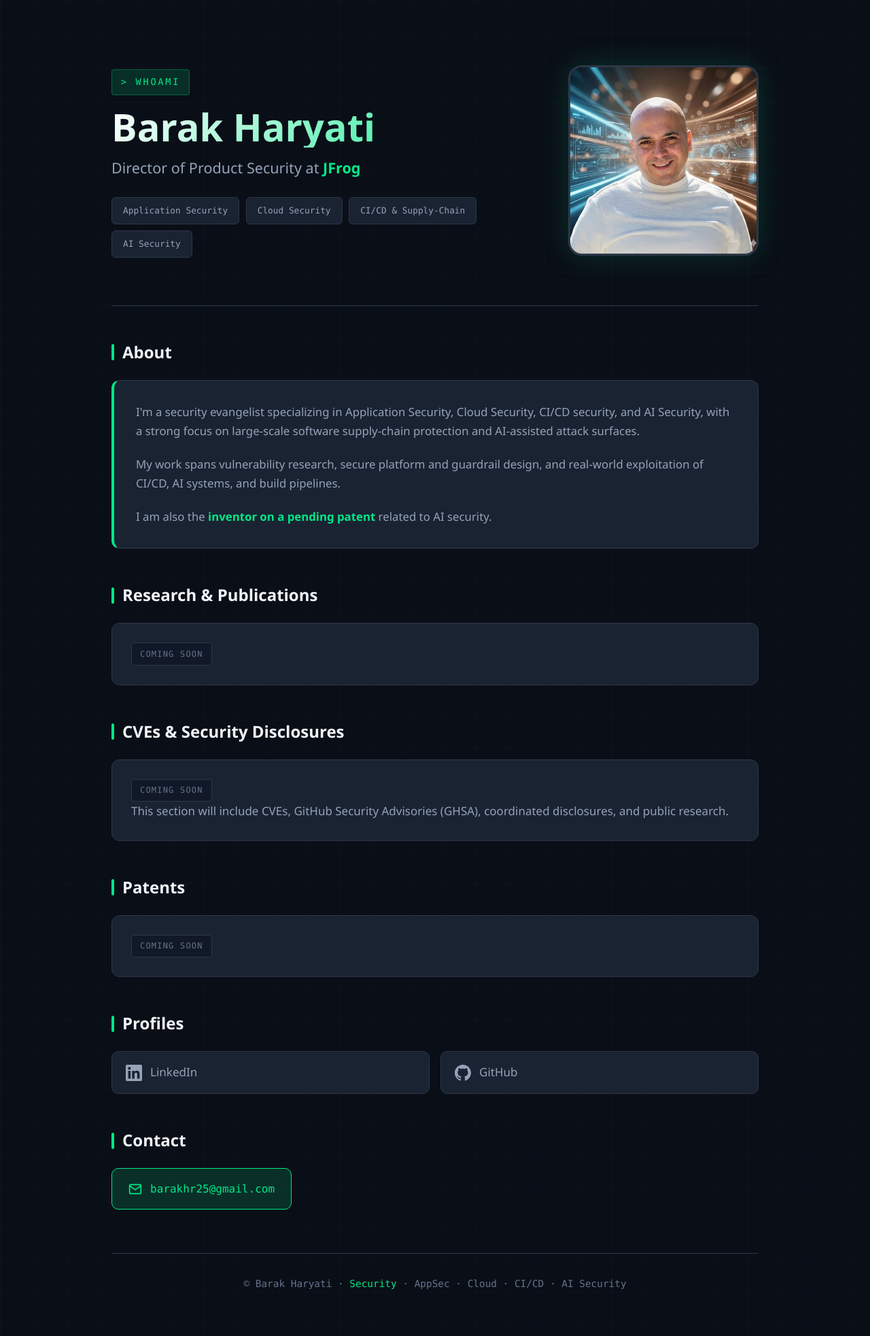
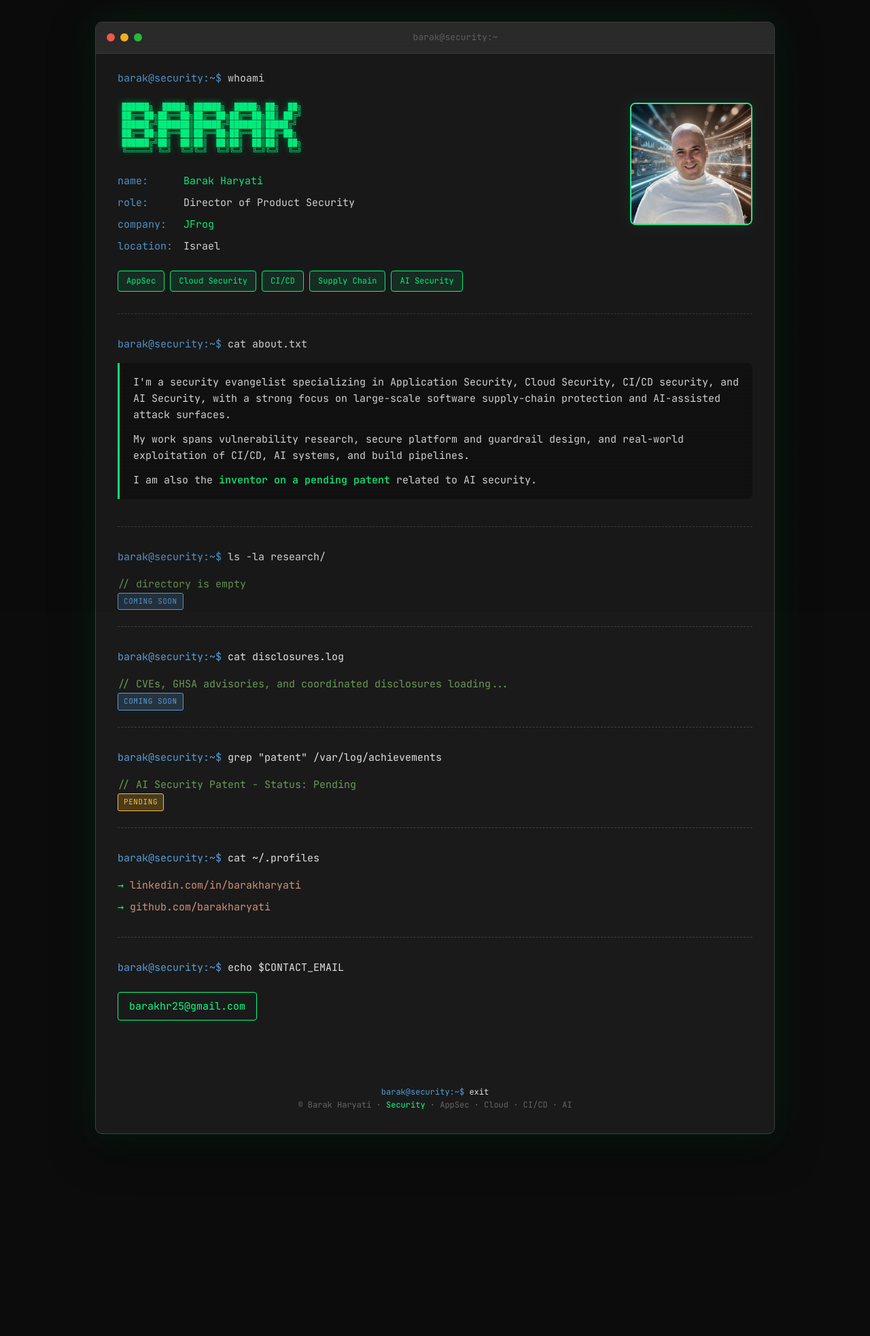
Before and after one commit to barakharyati/barakharyati, a Jekyll site: the page built from index.md, in a window 1280 px wide. Shown: the whole page at 68% size. Built offline with Jekyll 4.4.1, drawn with Linux system fonts in a browser that asks for light colours; after the commit the page ends 1700 px from its top, so only the background shows below that.

Commit message:
🖥️ Full terminal UI redesign with hacker aesthetic

```diff
--- a/assets/style.css
+++ b/assets/style.css
@@ -1,7 +1,9 @@
 /* ═══════════════════════════════════════════════════════════════
-   BARAK HARYATI - CYBER SECURITY PORTFOLIO
-   Dark theme with cyber aesthetics
+   BARAK HARYATI - TERMINAL PORTFOLIO
+   Full terminal/hacker aesthetic
    ═══════════════════════════════════════════════════════════════ */
+
+@import url('https://fonts.googleapis.com/css2?family=JetBrains+Mono:wght@400;500;600;700&display=swap');
 
 /* Reset */
 *, *::before, *::after {
@@ -12,143 +14,214 @@
 
 /* CSS Variables */
 :root {
-  --bg-primary: #0a0e17;
-  --bg-secondary: #111827;
-  --bg-card: #1a2332;
-  --bg-card-hover: #222d3f;
-  --accent: #00e887;
-  --accent-dim: rgba(0, 232, 135, 0.15);
-  --accent-glow: rgba(0, 232, 135, 0.4);
-  --text-primary: #f0f4f8;
-  --text-secondary: #94a3b8;
-  --text-muted: #64748b;
-  --border: #2d3748;
-  --font-main: 'Segoe UI', -apple-system, BlinkMacSystemFont, system-ui, sans-serif;
-  --font-mono: 'SF Mono', 'Fira Code', 'Consolas', monospace;
+  --bg-primary: #0c0c0c;
+  --bg-terminal: #1a1a1a;
+  --bg-header: #2d2d2d;
+  --accent: #00ff88;
+  --accent-dim: rgba(0, 255, 136, 0.1);
+  --accent-glow: rgba(0, 255, 136, 0.5);
+  --text-primary: #00ff88;
+  --text-white: #e0e0e0;
+  --text-muted: #666666;
+  --text-comment: #6a9955;
+  --text-string: #ce9178;
+  --text-keyword: #569cd6;
+  --text-function: #dcdcaa;
+  --border: #404040;
+  --red: #ff5f56;
+  --yellow: #ffbd2e;
+  --green: #27c93f;
+  --font-mono: 'JetBrains Mono', 'SF Mono', 'Fira Code', 'Consolas', monospace;
 }
 
-/* Background with subtle grid pattern */
+/* Scanline effect */
+body::before {
+  content: '';
+  position: fixed;
+  top: 0;
+  left: 0;
+  width: 100%;
+  height: 100%;
+  background: repeating-linear-gradient(
+    0deg,
+    rgba(0, 0, 0, 0.15),
+    rgba(0, 0, 0, 0.15) 1px,
+    transparent 1px,
+    transparent 2px
+  );
+  pointer-events: none;
+  z-index: 1000;
+}
+
 body {
-  font-family: var(--font-main);
-  font-size: 17px;
-  line-height: 1.7;
+  font-family: var(--font-mono);
+  font-size: 15px;
+  line-height: 1.6;
   color: var(--text-primary);
   background: var(--bg-primary);
-  background-image:
-    linear-gradient(rgba(0, 232, 135, 0.03) 1px, transparent 1px),
-    linear-gradient(90deg, rgba(0, 232, 135, 0.03) 1px, transparent 1px);
-  background-size: 50px 50px;
   min-height: 100vh;
+  padding: 2rem;
 }
 
-/* Container */
+/* Terminal Window */
 .container {
   max-width: 1000px;
   margin: 0 auto;
-  padding: 2rem 1.5rem;
+  background: var(--bg-terminal);
+  border-radius: 10px;
+  border: 1px solid var(--border);
+  overflow: hidden;
+  box-shadow:
+    0 0 60px rgba(0, 255, 136, 0.1),
+    0 20px 60px rgba(0, 0, 0, 0.5);
+}
+
+/* Terminal Header */
+.terminal-header {
+  background: var(--bg-header);
+  padding: 12px 16px;
+  display: flex;
+  align-items: center;
+  gap: 8px;
+  border-bottom: 1px solid var(--border);
+}
+
+.terminal-btn {
+  width: 12px;
+  height: 12px;
+  border-radius: 50%;
+}
+
+.terminal-btn.red { background: var(--red); }
+.terminal-btn.yellow { background: var(--yellow); }
+.terminal-btn.green { background: var(--green); }
+
+.terminal-title {
+  flex: 1;
+  text-align: center;
+  color: var(--text-muted);
+  font-size: 13px;
+}
+
+/* Terminal Body */
+.terminal-body {
+  padding: 1.5rem 2rem 2rem;
 }
 
 /* ═══════════════════════════════════════════════════════════════
-   HERO SECTION
+   HERO / WHOAMI
    ═══════════════════════════════════════════════════════════════ */
 
 .hero {
-  display: flex;
-  align-items: center;
-  justify-content: space-between;
-  gap: 3rem;
-  padding: 4rem 0;
-  border-bottom: 1px solid var(--border);
-  margin-bottom: 3rem;
+  margin-bottom: 2rem;
+  padding-bottom: 2rem;
+  border-bottom: 1px dashed var(--border);
 }
 
-.hero-content {
-  flex: 1;
+.command-line {
+  margin-bottom: 1rem;
 }
 
-.hero-label {
-  display: inline-block;
-  font-family: var(--font-mono);
-  font-size: 0.85rem;
-  color: var(--accent);
-  text-transform: uppercase;
-  letter-spacing: 0.2em;
-  margin-bottom: 1rem;
-  padding: 0.4rem 0.8rem;
-  background: var(--accent-dim);
-  border-radius: 4px;
-  border: 1px solid rgba(0, 232, 135, 0.3);
+.prompt {
+  color: var(--text-keyword);
 }
 
-.hero h1 {
-  font-size: 3.5rem;
-  font-weight: 700;
-  line-height: 1.1;
-  margin-bottom: 0.75rem;
-  background: linear-gradient(135deg, #ffffff 0%, #00e887 100%);
-  -webkit-background-clip: text;
-  -webkit-text-fill-color: transparent;
-  background-clip: text;
+.command {
+  color: var(--text-white);
 }
 
-.hero-title {
-  font-size: 1.35rem;
-  color: var(--text-secondary);
-  margin-bottom: 1.5rem;
-  font-weight: 400;
+.cursor {
+  display: inline-block;
+  width: 10px;
+  height: 18px;
+  background: var(--accent);
+  margin-left: 2px;
+  animation: blink 1s infinite;
+  vertical-align: middle;
 }
 
-.hero-title strong {
-  color: var(--accent);
-  font-weight: 600;
+@keyframes blink {
+  0%, 50% { opacity: 1; }
+  51%, 100% { opacity: 0; }
 }
 
-.expertise-tags {
-  display: flex;
-  flex-wrap: wrap;
-  gap: 0.6rem;
+.output {
+  margin-top: 1.5rem;
 }
 
-.expertise-tags span {
-  font-family: var(--font-mono);
-  font-size: 0.8rem;
-  padding: 0.5rem 1rem;
-  background: var(--bg-card);
-  border: 1px solid var(--border);
-  border-radius: 6px;
-  color: var(--text-secondary);
-  transition: all 0.2s ease;
+.ascii-name {
+  color: var(--accent);
+  font-size: 11px;
+  line-height: 1.2;
+  margin-bottom: 1.5rem;
+  white-space: pre;
+  text-shadow: 0 0 10px var(--accent-glow);
 }
 
-.expertise-tags span:hover {
-  border-color: var(--accent);
-  color: var(--accent);
-  background: var(--accent-dim);
+.info-block {
+  display: grid;
+  grid-template-columns: auto 1fr;
+  gap: 0.5rem 1rem;
+  margin-bottom: 1.5rem;
 }
 
-/* Profile Image */
-.hero-image {
-  flex-shrink: 0;
+.info-key {
+  color: var(--text-keyword);
+}
+
+.info-value {
+  color: var(--text-white);
+}
+
+.info-value.highlight {
+  color: var(--accent);
+}
+
+.info-value a {
+  color: var(--text-string);
+  text-decoration: none;
+}
+
+.info-value a:hover {
+  text-decoration: underline;
+}
+
+/* Profile image in terminal */
+.profile-container {
+  float: right;
+  margin: 0 0 1rem 2rem;
 }
 
 .profile-image {
-  width: 280px;
-  height: 280px;
-  border-radius: 20px;
-  object-fit: cover;
-  border: 3px solid var(--border);
-  box-shadow:
-    0 0 40px rgba(0, 232, 135, 0.15),
-    0 20px 40px rgba(0, 0, 0, 0.4);
+  width: 180px;
+  height: 180px;
+  border-radius: 8px;
+  border: 2px solid var(--accent);
+  box-shadow: 0 0 20px var(--accent-dim);
+  filter: grayscale(30%) contrast(1.1);
   transition: all 0.3s ease;
 }
 
 .profile-image:hover {
-  border-color: var(--accent);
-  box-shadow:
-    0 0 60px rgba(0, 232, 135, 0.25),
-    0 20px 50px rgba(0, 0, 0, 0.5);
-  transform: translateY(-5px);
+  filter: grayscale(0%) contrast(1);
+  box-shadow: 0 0 30px var(--accent-glow);
+}
+
+/* Tags */
+.tags {
+  display: flex;
+  flex-wrap: wrap;
+  gap: 0.5rem;
+  margin-top: 1rem;
+}
+
+.tag {
+  padding: 0.3rem 0.75rem;
+  background: var(--accent-dim);
+  border: 1px solid var(--accent);
+  border-radius: 4px;
+  font-size: 12px;
+  color: var(--accent);
 }
 
 /* ═══════════════════════════════════════════════════════════════
@@ -156,158 +229,123 @@ body {
    ═══════════════════════════════════════════════════════════════ */
 
 section {
-  margin-bottom: 3rem;
+  margin-bottom: 2rem;
+  padding-bottom: 1.5rem;
+  border-bottom: 1px dashed var(--border);
+}
+
+section:last-of-type {
+  border-bottom: none;
+}
+
+.section-cmd {
+  margin-bottom: 1rem;
 }
 
 h2 {
-  font-size: 1.5rem;
-  font-weight: 600;
-  margin-bottom: 1.25rem;
-  color: var(--text-primary);
-  display: flex;
-  align-items: center;
-  gap: 0.75rem;
+  display: inline;
+  font-size: 15px;
+  font-weight: 400;
 }
 
-h2::before {
-  content: '';
-  display: inline-block;
-  width: 4px;
-  height: 1.5rem;
-  background: var(--accent);
-  border-radius: 2px;
+/* Comment style text */
+.comment {
+  color: var(--text-comment);
 }
 
-/* Cards */
-.card {
-  background: var(--bg-card);
-  border: 1px solid var(--border);
-  border-radius: 12px;
-  padding: 1.75rem;
-  margin-bottom: 1rem;
-  transition: all 0.2s ease;
+.comment::before {
+  content: '// ';
 }
 
-.card:hover {
-  background: var(--bg-card-hover);
-  border-color: rgba(0, 232, 135, 0.3);
-  transform: translateY(-2px);
+/* Output blocks */
+.output-block {
+  background: rgba(0, 0, 0, 0.3);
+  border-left: 3px solid var(--accent);
+  padding: 1rem 1.25rem;
+  margin: 1rem 0;
+  border-radius: 0 6px 6px 0;
 }
 
-.card p {
-  color: var(--text-secondary);
-  margin-bottom: 1rem;
+.output-block p {
+  color: var(--text-white);
+  margin-bottom: 0.75rem;
 }
 
-.card p:last-child {
+.output-block p:last-child {
   margin-bottom: 0;
 }
 
-/* About text styling */
-.about-text {
-  background: var(--bg-card);
-  border: 1px solid var(--border);
-  border-radius: 12px;
-  padding: 2rem;
-  border-left: 4px solid var(--accent);
+.output-block .highlight {
+  color: var(--accent);
+  font-weight: 500;
 }
 
-.about-text p {
-  color: var(--text-secondary);
-  margin-bottom: 1.25rem;
-  font-size: 1.05rem;
+/* Status badges */
+.status {
+  display: inline-block;
+  padding: 0.2rem 0.5rem;
+  border-radius: 3px;
+  font-size: 11px;
+  text-transform: uppercase;
+  letter-spacing: 0.05em;
 }
 
-.about-text p:last-child {
-  margin-bottom: 0;
+.status.pending {
+  background: rgba(255, 189, 46, 0.2);
+  color: var(--yellow);
+  border: 1px solid var(--yellow);
 }
 
-.about-text strong {
+.status.coming {
+  background: rgba(86, 156, 214, 0.2);
+  color: var(--text-keyword);
+  border: 1px solid var(--text-keyword);
+}
+
+/* ═══════════════════════════════════════════════════════════════
+   LINKS
+   ═══════════════════════════════════════════════════════════════ */
+
+.links-list {
+  list-style: none;
+}
+
+.links-list li {
+  margin-bottom: 0.5rem;
+}
+
+.links-list li::before {
+  content: '→ ';
   color: var(--accent);
 }
 
-/* Coming Soon badge */
-.coming-soon {
-  display: inline-block;
-  font-family: var(--font-mono);
-  font-size: 0.75rem;
-  padding: 0.35rem 0.75rem;
-  background: var(--bg-secondary);
-  border: 1px solid var(--border);
-  border-radius: 4px;
-  color: var(--text-muted);
-  text-transform: uppercase;
-  letter-spacing: 0.1em;
-}
-
-/* ═══════════════════════════════════════════════════════════════
-   LINKS & PROFILES
-   ═══════════════════════════════════════════════════════════════ */
-
-a {
-  color: var(--accent);
+.links-list a {
+  color: var(--text-string);
   text-decoration: none;
   transition: all 0.2s ease;
 }
 
-a:hover {
-  color: #4fffaa;
+.links-list a:hover {
+  color: var(--accent);
   text-shadow: 0 0 10px var(--accent-glow);
 }
 
-.profiles-grid {
-  display: grid;
-  grid-template-columns: repeat(auto-fit, minmax(200px, 1fr));
-  gap: 1rem;
-}
-
-.profile-link {
-  display: flex;
-  align-items: center;
-  gap: 0.75rem;
-  padding: 1rem 1.25rem;
-  background: var(--bg-card);
-  border: 1px solid var(--border);
-  border-radius: 10px;
-  color: var(--text-secondary);
+/* Email */
+.email-link {
+  display: inline-block;
+  color: var(--accent);
+  text-decoration: none;
+  padding: 0.5rem 1rem;
+  border: 1px solid var(--accent);
+  border-radius: 4px;
+  margin-top: 0.5rem;
   transition: all 0.2s ease;
 }
 
-.profile-link:hover {
-  background: var(--accent-dim);
-  border-color: var(--accent);
-  color: var(--accent);
-  transform: translateX(5px);
-  text-shadow: none;
-}
-
-.profile-link svg {
-  width: 24px;
-  height: 24px;
-  fill: currentColor;
-}
-
-/* Contact email */
-.contact-email {
-  display: inline-flex;
-  align-items: center;
-  gap: 0.75rem;
-  padding: 1rem 1.5rem;
-  background: var(--accent-dim);
-  border: 1px solid var(--accent);
-  border-radius: 10px;
-  color: var(--accent);
-  font-family: var(--font-mono);
-  font-size: 1rem;
-  transition: all 0.2s ease;
-}
-
-.contact-email:hover {
+.email-link:hover {
   background: var(--accent);
-  color: var(--bg-primary);
-  text-shadow: none;
-  transform: translateY(-2px);
-  box-shadow: 0 10px 30px var(--accent-glow);
+  color: var(--bg-terminal);
+  box-shadow: 0 0 20px var(--accent-glow);
 }
 
 /* ═══════════════════════════════════════════════════════════════
@@ -315,20 +353,24 @@ a:hover {
    ═══════════════════════════════════════════════════════════════ */
 
 footer {
-  margin-top: 4rem;
-  padding: 2rem 0;
-  border-top: 1px solid var(--border);
+  margin-top: 2rem;
+  padding-top: 1rem;
   text-align: center;
 }
 
 footer p {
   color: var(--text-muted);
-  font-size: 0.9rem;
-  font-family: var(--font-mono);
+  font-size: 12px;
 }
 
-footer span {
+footer .accent {
   color: var(--accent);
+}
+
+/* Exit message */
+.exit-msg {
+  margin-top: 1.5rem;
+  color: var(--text-muted);
 }
 
 /* ═══════════════════════════════════════════════════════════════
@@ -336,68 +378,60 @@ footer span {
    ═══════════════════════════════════════════════════════════════ */
 
 @media (max-width: 768px) {
-  .hero {
-    flex-direction: column-reverse;
-    text-align: center;
-    padding: 2rem 0;
-    gap: 2rem;
+  body {
+    padding: 1rem;
   }
 
-  .hero h1 {
-    font-size: 2.5rem;
+  .terminal-body {
+    padding: 1rem;
   }
 
-  .hero-title {
-    font-size: 1.15rem;
-  }
-
-  .expertise-tags {
-    justify-content: center;
+  .profile-container {
+    float: none;
+    margin: 0 0 1.5rem 0;
+    text-align: center;
   }
 
   .profile-image {
-    width: 200px;
-    height: 200px;
+    width: 140px;
+    height: 140px;
   }
 
-  .container {
-    padding: 1.5rem 1rem;
+  .ascii-name {
+    font-size: 8px;
+    overflow-x: auto;
   }
 
-  h2 {
-    font-size: 1.25rem;
+  .info-block {
+    grid-template-columns: 1fr;
+    gap: 0.25rem;
   }
 
-  .profiles-grid {
-    grid-template-columns: 1fr;
+  .info-key {
+    margin-top: 0.5rem;
+  }
+
+  .tags {
+    justify-content: center;
   }
 }
 
 @media (max-width: 480px) {
-  .hero h1 {
-    font-size: 2rem;
+  body {
+    padding: 0.5rem;
+    font-size: 13px;
   }
 
-  .expertise-tags span {
-    font-size: 0.7rem;
-    padding: 0.4rem 0.75rem;
+  .terminal-body {
+    padding: 0.75rem;
+  }
+
+  .ascii-name {
+    display: none;
   }
 
   .profile-image {
-    width: 160px;
-    height: 160px;
+    width: 120px;
+    height: 120px;
   }
 }
-
-/* ═══════════════════════════════════════════════════════════════
-   ANIMATIONS
-   ═══════════════════════════════════════════════════════════════ */
-
-@keyframes pulse-glow {
-  0%, 100% { box-shadow: 0 0 40px rgba(0, 232, 135, 0.15); }
-  50% { box-shadow: 0 0 60px rgba(0, 232, 135, 0.25); }
-}
-
-.profile-image {
-  animation: pulse-glow 4s ease-in-out infinite;
-}
--- a/index.md
+++ b/index.md
@@ -3,76 +3,117 @@ layout: default
 title: Barak Haryati
 ---
 
+<div class="terminal-header">
+  <span class="terminal-btn red"></span>
+  <span class="terminal-btn yellow"></span>
+  <span class="terminal-btn green"></span>
+  <span class="terminal-title">barak@security:~</span>
+</div>
+
+<div class="terminal-body">
+
 <section class="hero">
-  <div class="hero-content">
-    <span class="hero-label">> whoami</span>
-    <h1>Barak Haryati</h1>
-    <p class="hero-title">Director of Product Security at <strong>JFrog</strong></p>
-    <div class="expertise-tags">
-      <span>Application Security</span>
-      <span>Cloud Security</span>
-      <span>CI/CD & Supply-Chain</span>
-      <span>AI Security</span>
+  <div class="command-line">
+    <span class="prompt">barak@security:~$</span> <span class="command">whoami</span><span class="cursor"></span>
+  </div>
+
+  <div class="output">
+    <div class="profile-container">
+      <img src="assets/profile.png" alt="Barak Haryati" class="profile-image">
     </div>
-  </div>
-  <div class="hero-image">
-    <img src="assets/profile.png" alt="Barak Haryati" class="profile-image">
+
+<pre class="ascii-name">
+ ██████╗  █████╗ ██████╗  █████╗ ██╗  ██╗
+ ██╔══██╗██╔══██╗██╔══██╗██╔══██╗██║ ██╔╝
+ ██████╔╝███████║██████╔╝███████║█████╔╝
+ ██╔══██╗██╔══██║██╔══██╗██╔══██║██╔═██╗
+ ██████╔╝██║  ██║██║  ██║██║  ██║██║  ██╗
+ ╚═════╝ ╚═╝  ╚═╝╚═╝  ╚═╝╚═╝  ╚═╝╚═╝  ╚═╝
+</pre>
+
+<div class="info-block">
+  <span class="info-key">name:</span>
+  <span class="info-value highlight">Barak Haryati</span>
+
+  <span class="info-key">role:</span>
+  <span class="info-value">Director of Product Security</span>
+
+  <span class="info-key">company:</span>
+  <span class="info-value highlight">JFrog</span>
+
+  <span class="info-key">location:</span>
+  <span class="info-value">Israel</span>
+</div>
+
+<div class="tags">
+  <span class="tag">AppSec</span>
+  <span class="tag">Cloud Security</span>
+  <span class="tag">CI/CD</span>
+  <span class="tag">Supply Chain</span>
+  <span class="tag">AI Security</span>
+</div>
+
   </div>
 </section>
 
 <section id="about">
-  <h2>About</h2>
-  <div class="about-text">
+  <div class="section-cmd">
+    <span class="prompt">barak@security:~$</span> <span class="command">cat about.txt</span>
+  </div>
+
+  <div class="output-block">
     <p>I'm a security evangelist specializing in Application Security, Cloud Security, CI/CD security, and AI Security, with a strong focus on large-scale software supply-chain protection and AI-assisted attack surfaces.</p>
     <p>My work spans vulnerability research, secure platform and guardrail design, and real-world exploitation of CI/CD, AI systems, and build pipelines.</p>
-    <p>I am also the <strong>inventor on a pending patent</strong> related to AI security.</p>
+    <p>I am also the <span class="highlight">inventor on a pending patent</span> related to AI security.</p>
   </div>
 </section>
 
 <section id="research">
-  <h2>Research & Publications</h2>
-  <div class="card">
-    <span class="coming-soon">Coming Soon</span>
+  <div class="section-cmd">
+    <span class="prompt">barak@security:~$</span> <span class="command">ls -la research/</span>
   </div>
+  <p class="comment">directory is empty</p>
+  <span class="status coming">Coming Soon</span>
 </section>
 
 <section id="cves">
-  <h2>CVEs & Security Disclosures</h2>
-  <div class="card">
-    <span class="coming-soon">Coming Soon</span>
-    <p>This section will include CVEs, GitHub Security Advisories (GHSA), coordinated disclosures, and public research.</p>
+  <div class="section-cmd">
+    <span class="prompt">barak@security:~$</span> <span class="command">cat disclosures.log</span>
   </div>
+  <p class="comment">CVEs, GHSA advisories, and coordinated disclosures loading...</p>
+  <span class="status coming">Coming Soon</span>
 </section>
 
 <section id="patents">
-  <h2>Patents</h2>
-  <div class="card">
-    <span class="coming-soon">Coming Soon</span>
+  <div class="section-cmd">
+    <span class="prompt">barak@security:~$</span> <span class="command">grep "patent" /var/log/achievements</span>
   </div>
+  <p class="comment">AI Security Patent - Status: Pending</p>
+  <span class="status pending">Pending</span>
 </section>
 
-<section id="profiles">
-  <h2>Profiles</h2>
-  <div class="profiles-grid">
-    <a href="https://www.linkedin.com/in/barakharyati" class="profile-link" target="_blank" rel="noopener">
-      <svg xmlns="http://www.w3.org/2000/svg" viewBox="0 0 24 24"><path d="M20.447 20.452h-3.554v-5.569c0-1.328-.027-3.037-1.852-3.037-1.853 0-2.136 1.445-2.136 2.939v5.667H9.351V9h3.414v1.561h.046c.477-.9 1.637-1.85 3.37-1.85 3.601 0 4.267 2.37 4.267 5.455v6.286zM5.337 7.433c-1.144 0-2.063-.926-2.063-2.065 0-1.138.92-2.063 2.063-2.063 1.14 0 2.064.925 2.064 2.063 0 1.139-.925 2.065-2.064 2.065zm1.782 13.019H3.555V9h3.564v11.452zM22.225 0H1.771C.792 0 0 .774 0 1.729v20.542C0 23.227.792 24 1.771 24h20.451C23.2 24 24 23.227 24 22.271V1.729C24 .774 23.2 0 22.222 0h.003z"/></svg>
-      LinkedIn
-    </a>
-    <a href="https://github.com/barakharyati" class="profile-link" target="_blank" rel="noopener">
-      <svg xmlns="http://www.w3.org/2000/svg" viewBox="0 0 24 24"><path d="M12 0c-6.626 0-12 5.373-12 12 0 5.302 3.438 9.8 8.207 11.387.599.111.793-.261.793-.577v-2.234c-3.338.726-4.033-1.416-4.033-1.416-.546-1.387-1.333-1.756-1.333-1.756-1.089-.745.083-.729.083-.729 1.205.084 1.839 1.237 1.839 1.237 1.07 1.834 2.807 1.304 3.492.997.107-.775.418-1.305.762-1.604-2.665-.305-5.467-1.334-5.467-5.931 0-1.311.469-2.381 1.236-3.221-.124-.303-.535-1.524.117-3.176 0 0 1.008-.322 3.301 1.23.957-.266 1.983-.399 3.003-.404 1.02.005 2.047.138 3.006.404 2.291-1.552 3.297-1.23 3.297-1.23.653 1.653.242 2.874.118 3.176.77.84 1.235 1.911 1.235 3.221 0 4.609-2.807 5.624-5.479 5.921.43.372.823 1.102.823 2.222v3.293c0 .319.192.694.801.576 4.765-1.589 8.199-6.086 8.199-11.386 0-6.627-5.373-12-12-12z"/></svg>
-      GitHub
-    </a>
+<section id="links">
+  <div class="section-cmd">
+    <span class="prompt">barak@security:~$</span> <span class="command">cat ~/.profiles</span>
   </div>
+
+  <ul class="links-list">
+    <li><a href="https://www.linkedin.com/in/barakharyati" target="_blank" rel="noopener">linkedin.com/in/barakharyati</a></li>
+    <li><a href="https://github.com/barakharyati" target="_blank" rel="noopener">github.com/barakharyati</a></li>
+  </ul>
 </section>
 
 <section id="contact">
-  <h2>Contact</h2>
-  <a href="mailto:barakhr25@gmail.com" class="contact-email">
-    <svg xmlns="http://www.w3.org/2000/svg" width="20" height="20" viewBox="0 0 24 24" fill="none" stroke="currentColor" stroke-width="2" stroke-linecap="round" stroke-linejoin="round"><path d="M4 4h16c1.1 0 2 .9 2 2v12c0 1.1-.9 2-2 2H4c-1.1 0-2-.9-2-2V6c0-1.1.9-2 2-2z"></path><polyline points="22,6 12,13 2,6"></polyline></svg>
-    barakhr25@gmail.com
-  </a>
+  <div class="section-cmd">
+    <span class="prompt">barak@security:~$</span> <span class="command">echo $CONTACT_EMAIL</span>
+  </div>
+
+  <a href="mailto:barakhr25@gmail.com" class="email-link">barakhr25@gmail.com</a>
 </section>
 
 <footer>
-  <p>© Barak Haryati · <span>Security</span> · AppSec · Cloud · CI/CD · AI Security</p>
+  <p class="exit-msg"><span class="prompt">barak@security:~$</span> <span class="command">exit</span></p>
+  <p>© Barak Haryati · <span class="accent">Security</span> · AppSec · Cloud · CI/CD · AI</p>
 </footer>
+
+</div>
```
